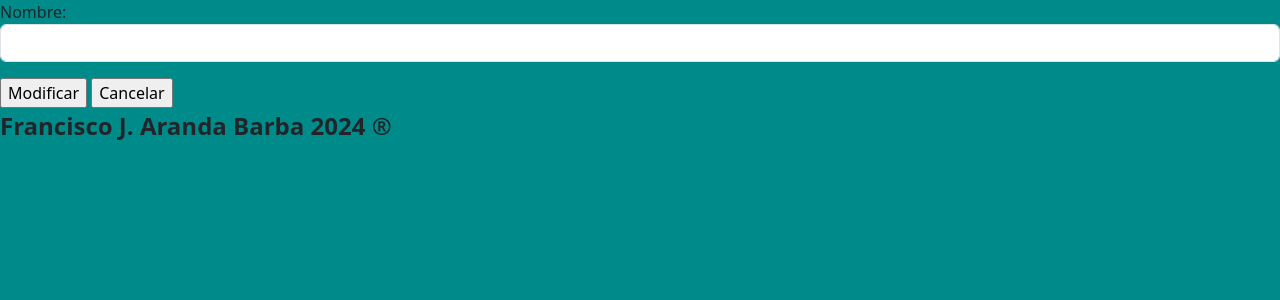
After one commit to FJAB1992/torre_django, a Django app: template torre_sport/templates/actualizar_deportes.html in a window 1280 px wide. The commit adds this page. Shown: the top 300 px of the page. Run offline with Django 5.2, Linux system fonts and the light colour scheme; the template is opened without the code that fills it: values that come from a table or form of the project are taken from there, others are empty.

Commit message:
update01

```diff
--- /dev/null
+++ b/torre_sport/forms.py
@@ -0,0 +1,13 @@
+from django import forms
+from . import models
+
+class DeporteForm(forms.ModelForm):
+
+    class Meta:
+        # Asociamos al formulario del modelo Test (en models, lo llamamos así)
+        model = models.Deporte
+        fields = [
+            "nombre",
+        ]  # "__all__" ; en caso de que quiera traerme todos los campos
+
+        widgets = { "nombre": forms.TextInput(attrs={"class": "form-control"}), }
--- a/torre_sport/static/css/inicio.css
+++ b/torre_sport/static/css/inicio.css
@@ -6,3 +6,8 @@ a {
     text-decoration: none;
     color: honeydew;
 }
+
+h2,footer{
+    font-size: 24px;
+    font-weight: bolder;
+}
--- /dev/null
+++ b/torre_sport/templates/actualizar_deportes.html
@@ -0,0 +1,15 @@
+{% extends "base.html" %}
+{% load static %}
+
+{% block cabecera %}
+<link rel="stylesheet" href="{% static 'css/inicio.css' %}">
+{% endblock %}
+
+{% block cuerpo %}
+    <form method="POST">
+        {% csrf_token %}
+        {{ form.as_p }}
+        <input type="Submit" value="Modificar" />
+        <a href="{% url 'torre_sport:list_deportes' %}"><input type="button" value="Cancelar"></a>
+    </form>
+{% endblock %}
--- a/torre_sport/templates/list_deportes.html
+++ b/torre_sport/templates/list_deportes.html
@@ -28,5 +28,5 @@
         </tbody>
     </table>
 </div>
-
+<a href="{% url 'torre_sport:list_deportes' %}"> Agregar  deporte </a>
 {% endblock %}
```
